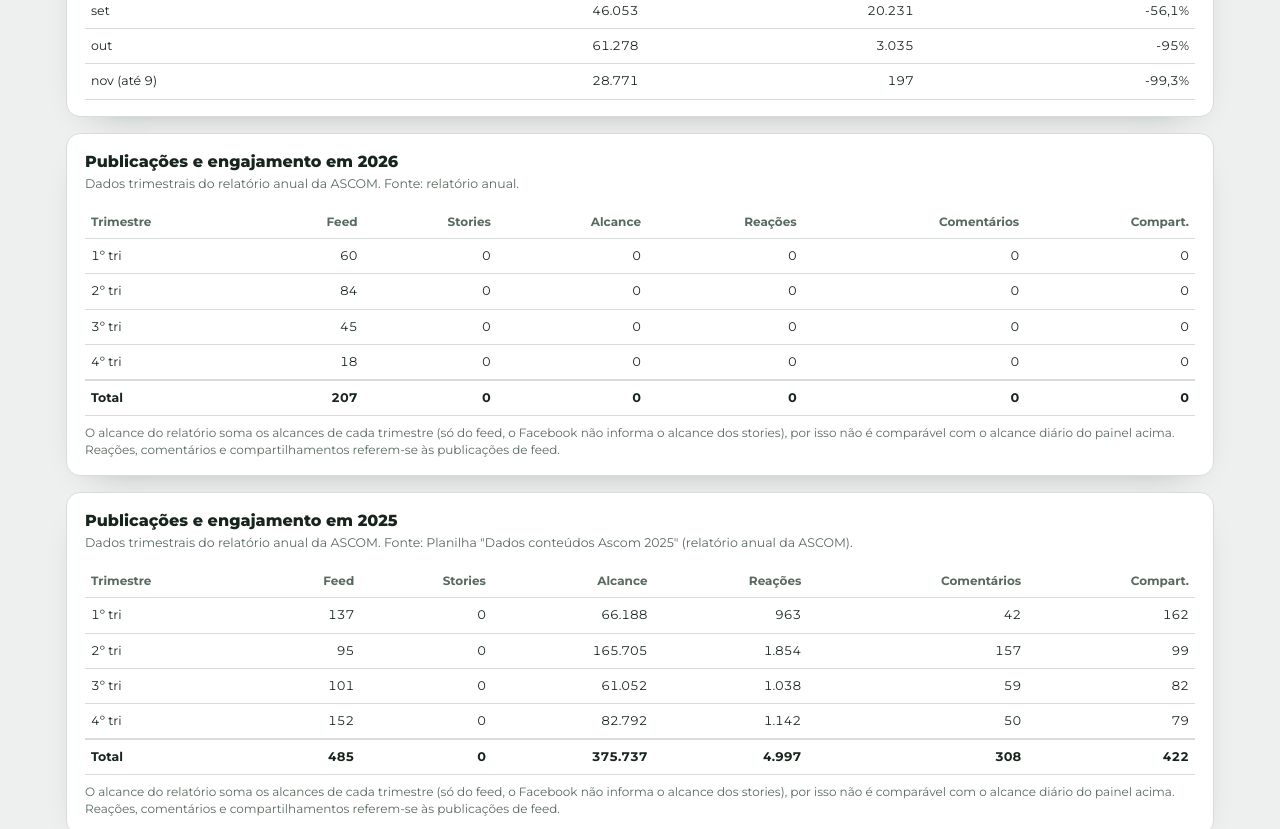
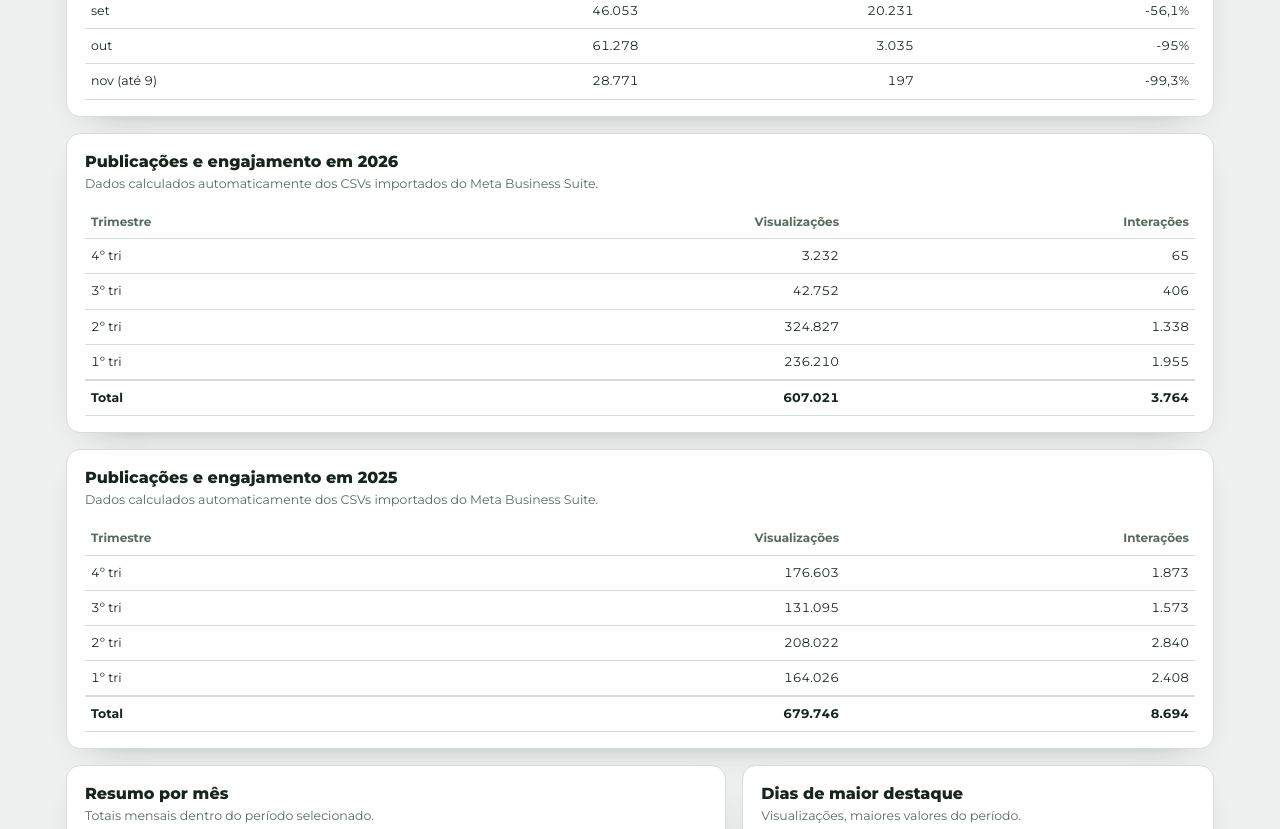
Before and after one commit to unifesspa-ascom/metricas, a plain HTML site: page index.html in a window 1280 px wide. Shown: the part 2070-2899 px from the top of the page. Drawn offline with Linux system fonts and the light colour scheme.

Commit message:
Add files via upload

```diff
--- a/index.html
+++ b/index.html
@@ -193,9 +193,9 @@ var METR={
   interacoes:{n:'Interações',t:'sum',c:'--c3'},
   cliques:{n:'Cliques no link',t:'sum',c:'--c4'},
   visitas:{n:'Visitas ao perfil',t:'sum',c:'--c1'},
-  seguidores:{n:'Novos seguidores',t:'sum',c:'--c2'},  publicacoes:{n:'Produção de conteúdo',t:'sum',c:'--c3'},  stories:{n:'Stories publicados',t:'sum',c:'--c4'}
+  seguidores:{n:'Novos seguidores',t:'sum',c:'--c2'},  publicacoes:{n:'Produção de conteúdo',t:'sum',c:'--c3'},  stories:{n:'Stories publicados',t:'sum',c:'--c4'},  visualizacoesStories:{n:'Viz. stories',t:'sum',c:'--c1'}
 };
-var ORDEM=['visualizacoes','alcance','visualizadores','interacoes','cliques','visitas','seguidores','publicacoes','stories'];
+var ORDEM=['visualizacoes','alcance','visualizadores','interacoes','cliques','visitas','seguidores','publicacoes','stories','visualizacoesStories'];
 var MESES=['jan','fev','mar','abr','mai','jun','jul','ago','set','out','nov','dez'];
 var DATA=null, local=false, LOGO=(document.querySelector('.brand img')||{}).src||'';
 var st={view:'painel',plat:'facebook',met:'visualizacoes',ini:null,fim:null,preset:'ano',bucket:'dia',bucketAuto:true,cap:true};
@@ -290,11 +290,13 @@ function parseCsv(txt,fname){
   var t=slug(title.replace(/\s+d[oa]\s+(facebook|instagram)/i,'').replace(/facebook|instagram/i,''));
   var key=null;
   if(t.indexOf('visualizadores')===0)key='visualizadores';
+  else if(t.indexOf('visualiza')===0&&t.indexOf('histori')>=0)key='visualizacoesStories';
   else if(t.indexOf('visualiza')===0)key='visualizacoes';
   else if(t.indexOf('intera')===0)key='interacoes';
   else if(t.indexOf('clique')===0)key='cliques';
   else if(t.indexOf('visita')===0)key='visitas';
   else if(t.indexOf('seguidores')===0)key='seguidores';
+  else if(t.indexOf('histori')===0||t.indexOf('impres')===0)key='visualizacoesStories';
   else key=t||'metrica';
   if(!METR[key])METR[key]={n:title.replace(/\s+d[oa]\s+(facebook|instagram)/i,''),t:'sum',c:'--c3'};
   return {plat:plat,key:key,rows:rows,nome:fname,nomeMetrica:(METR[key]||{}).n||key};
@@ -508,20 +510,66 @@ function yoyTable(mets){
 }
 
 
-/* ---------- conteúdo publicado (relatório anual) ---------- */
+/* ---------- conteúdo publicado (dados automáticos por trimestre) ---------- */
 function conteudoPanel(){
-  var C=DATA.conteudo;if(!C)return '';
-  var anos=Object.keys(C).sort().reverse(),h='';
-  anos.forEach(function(a){
-    var q=(C[a]||{})[st.plat];if(!q||!q.length)return;
-    var T={feed:0,stories:0,alc:0,r:0,c:0,s:0};
-    var rows=q.map(function(x){
-      var al=(x.alcance||0)+(x.alcanceStories||0);
-      T.feed+=x.feed||0;T.stories+=x.stories||0;T.alc+=al;T.r+=x.reacoes||0;T.c+=x.comentarios||0;T.s+=x.compartilhamentos||0;
-      return '<tr><td>'+esc(x.t)+'</td><td>'+fmt(x.feed||0)+'</td><td>'+fmt(x.stories||0)+'</td><td>'+fmt(al)+'</td><td>'+fmt(x.reacoes||0)+'</td><td>'+fmt(x.comentarios||0)+'</td><td>'+fmt(x.compartilhamentos||0)+'</td></tr>';
+  var ser=(DATA.series||{})[st.plat]||{};
+  var metsC=['publicacoes','stories','visualizacoesStories','visualizacoes','alcance','interacoes'];
+  var allD={};
+  metsC.forEach(function(m){Object.keys(ser[m]||{}).forEach(function(d){allD[d]=1})});
+  var datas=Object.keys(allD).sort();
+  if(!datas.length)return '';
+
+  /* group by year-quarter */
+  var byYQ={};
+  datas.forEach(function(d){
+    var y=d.slice(0,4),mo=parseInt(d.slice(5,7),10),q=Math.ceil(mo/3),k=y+'-'+q;
+    if(!byYQ[k])byYQ[k]={y:y,q:q,feed:0,stories:0,vizS:0,viz:0,alc:0,alcN:0,int:0};
+    var b=byYQ[k];
+    b.feed+=(ser.publicacoes||{})[d]||0;
+    b.stories+=(ser.stories||{})[d]||0;
+    b.vizS+=(ser.visualizacoesStories||{})[d]||0;
+    b.viz+=(ser.visualizacoes||{})[d]||0;
+    var av=(ser.alcance||{})[d];if(av!==undefined){b.alc+=av;b.alcN++;}
+    b.int+=(ser.interacoes||{})[d]||0;
+  });
+
+  var yqKeys=Object.keys(byYQ).sort().reverse();
+  var years=[];
+  yqKeys.forEach(function(k){var y=byYQ[k].y;if(years.indexOf(y)<0)years.push(y);});
+
+  var hasFeed=yqKeys.some(function(k){return byYQ[k].feed>0});
+  var hasStories=yqKeys.some(function(k){return byYQ[k].stories>0});
+  var hasVizS=yqKeys.some(function(k){return byYQ[k].vizS>0});
+  var hasViz=yqKeys.some(function(k){return byYQ[k].viz>0});
+  var hasAlc=yqKeys.some(function(k){return byYQ[k].alcN>0});
+  var hasInt=yqKeys.some(function(k){return byYQ[k].int>0});
+
+  var cols=[];
+  if(hasFeed)cols.push({k:'feed',n:'Feed'});
+  if(hasStories)cols.push({k:'stories',n:'Stories pub.'});
+  if(hasVizS)cols.push({k:'vizS',n:'Viz. stories'});
+  if(hasViz)cols.push({k:'viz',n:'Visualizações'});
+  if(hasAlc)cols.push({k:'alc',n:'Alcance (média/dia)'});
+  if(hasInt)cols.push({k:'int',n:'Interações'});
+  if(!cols.length)return '';
+
+  function rowVal(b,k){
+    if(k==='alc')return b.alcN?Math.round(b.alc/b.alcN):0;
+    return b[k]||0;
+  }
+  var thead='<tr><th>Trimestre</th>'+cols.map(function(c){return '<th>'+c.n+'</th>'}).join('')+'</tr>';
+
+  var h='';
+  years.forEach(function(y){
+    var yKeys=yqKeys.filter(function(k){return byYQ[k].y===y});
+    var T={feed:0,stories:0,vizS:0,viz:0,alc:0,alcN:0,int:0};
+    var rows=yKeys.map(function(k){
+      var b=byYQ[k];
+      T.feed+=b.feed;T.stories+=b.stories;T.vizS+=b.vizS;T.viz+=b.viz;T.alc+=b.alc;T.alcN+=b.alcN;T.int+=b.int;
+      return '<tr><td>'+b.q+'º tri</td>'+cols.map(function(c){return '<td>'+fmt(rowVal(b,c.k))+'</td>'}).join('')+'</tr>';
     }).join('');
-    rows+='<tr class="tot"><td>Total</td><td>'+fmt(T.feed)+'</td><td>'+fmt(T.stories)+'</td><td>'+fmt(T.alc)+'</td><td>'+fmt(T.r)+'</td><td>'+fmt(T.c)+'</td><td>'+fmt(T.s)+'</td></tr>';
-    h+='<div class="panel"><h2>Publicações e engajamento em '+esc(a)+'</h2><p class="sub">Dados trimestrais do relatório anual da ASCOM. Fonte: '+esc(C[a].fonte||'relatório anual')+'.</p><div class="tw"><table><thead><tr><th>Trimestre</th><th>Feed</th><th>Stories</th><th>Alcance</th><th>Reações</th><th>Comentários</th><th>Compart.</th></tr></thead><tbody>'+rows+'</tbody></table></div><p class="note">O alcance do relatório soma os alcances de cada trimestre'+(st.plat==='facebook'?' (só do feed, o Facebook não informa o alcance dos stories)':' (feed e stories)')+', por isso não é comparável com o alcance diário do painel acima. Reações, comentários e compartilhamentos referem-se às publicações de feed.</p></div>';
+    rows+='<tr class="tot"><td>Total</td>'+cols.map(function(c){return '<td>'+fmt(rowVal(T,c.k))+'</td>'}).join('')+'</tr>';
+    h+='<div class="panel"><h2>Publicações e engajamento em '+esc(y)+'</h2><p class="sub">Dados calculados automaticamente dos CSVs importados do Meta Business Suite.</p><div class="tw"><table><thead>'+thead+'</thead><tbody>'+rows+'</tbody></table></div></div>';
   });
   return h;
 }
@@ -699,7 +747,7 @@ function render(){
   if(mets.some(function(m){return mi(m).t==='avg'}))nm.push('Alcance e Visualizadores contam pessoas ou contas únicas por dia — são apresentados como média diária para evitar contar a mesma pessoa mais de uma vez.');
   if(st.plat==='instagram'&&mets.indexOf('visualizacoes')>=0)nm.push('As visualizações exportadas com a conta do Instagram somam Instagram e Facebook (cerca de 1% do total vem do Facebook). Os demais indicadores são só do Instagram.');
   nm.push('n/d indica que o Meta não tem dados comparativos para o período anterior.');
-  nm.push('Produção de conteúdo: a coluna Feed conta publicações no feed; a coluna Stories conta stories publicados. Os números vêm do relatório trimestral da ASCOM e podem não coincidir com os totais diários acima.');
+  nm.push('Produção de conteúdo: Feed = publicações no feed; Stories pub. = stories publicados; Viz. stories = visualizações dos stories. Dados calculados trimestralmente a partir dos CSVs do Meta Business Suite.');
   h+='<div class="panel" style="background:var(--surface2,#f8f9f8)"><h2 style="font-size:.8em;text-transform:uppercase;letter-spacing:.06em;color:var(--muted)">Notas metodológicas</h2><ul style="margin:.4em 0 0;padding-left:1.3em;color:var(--muted);font-size:.82em;line-height:1.6">'+nm.map(function(n){return '<li>'+n+'</li>'}).join('')+'</ul></div>';
   app.innerHTML=h;
   $('bk').value=st.bucket;$('cap').checked=st.cap;
```
